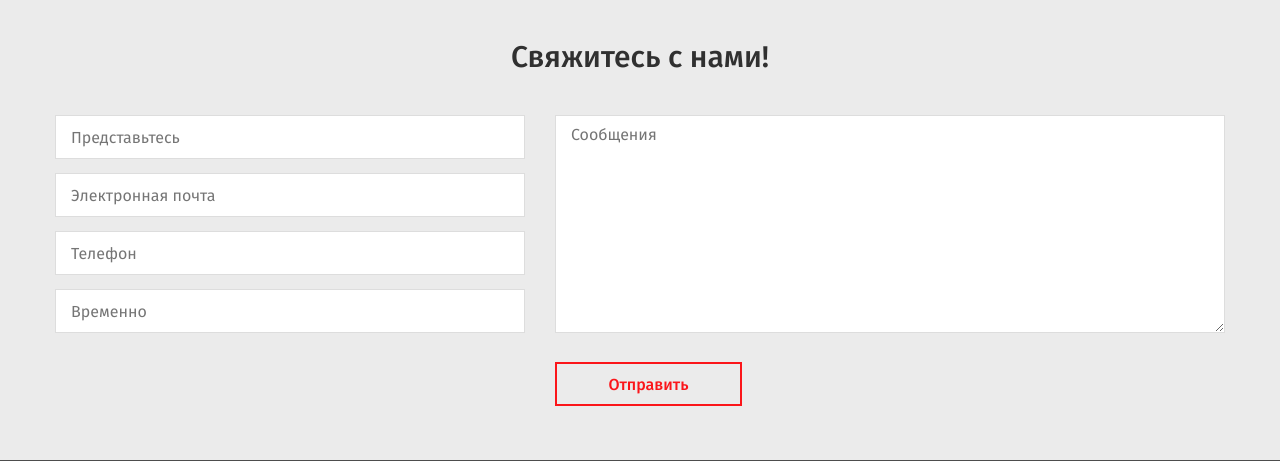
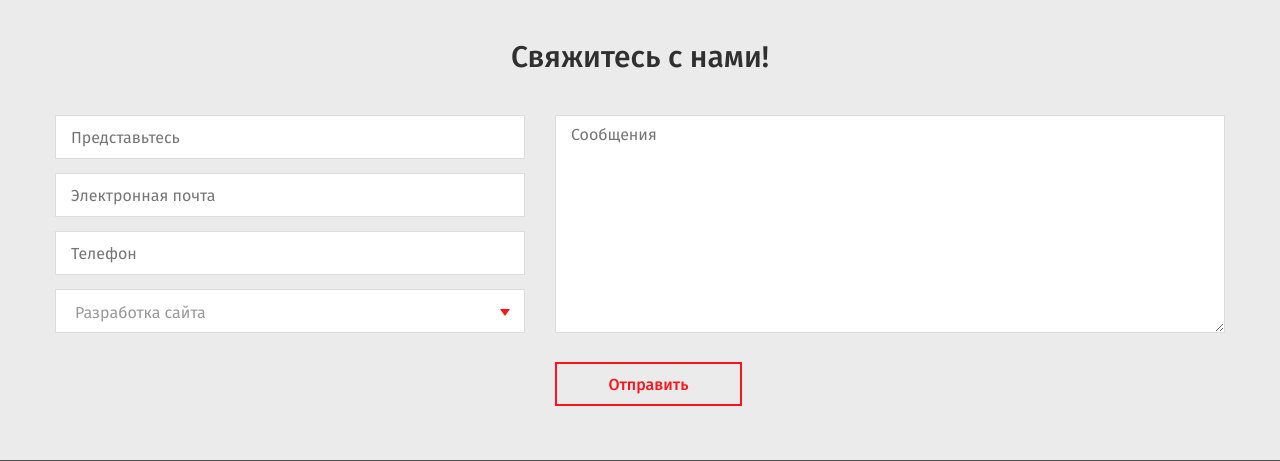
Before and after one commit to Ruala/portfolioAlex, a PHP site: page /contacts.html in a window 1280 px wide. Shown: the part 818-1279 px from the top of the page. Run offline with PHP 8.4, Linux system fonts and the light colour scheme; some libraries are stand-ins or nearby versions.

Commit message:
правки

```diff
--- a/contacts.html
+++ b/contacts.html
@@ -112,7 +112,15 @@
           <input type="text" name="name" placeholder="Представьтесь" required="">
           <input type="text" name="email" placeholder="Электронная почта" required="">
           <input type="text" name="phone" placeholder="Телефон" required="">
-          <input type="text" name="phone" placeholder="Временно" required="">
+
+          <label class="select__wrap">
+            <select>
+              <option>Разработка сайта</option>
+              <option>Разработка дизайн-макета</option>
+              <option>Оптимизация и продвижение</option>
+              <option>Техническая поддержка</option>
+            </select>
+          </label>
         </div>
 
         <div class="form__box">
--- a/css/_head.scss
+++ b/css/_head.scss
@@ -189,6 +189,58 @@ input {
 }
 textarea {
     padding: 10px 15px;
+}
+
+.select__wrap {
+    display: block;
+    position: relative;
+    z-index: 2;
+    width: 100%;
+    height: 44px;
+    overflow: hidden;
+    margin: 0;
+    color: #999;
+    background-color: #fff;
+    border: 1px solid #ddd;
+
+    &::after, &::before {
+        content: '';
+        display: block;
+        position: absolute;
+        z-index: 2;
+        pointer-events: none;
+    }
+    &::before {
+        top: 0;
+        right: 0;
+        width: 40px;
+        height: 44px;
+        background-color: #fff;
+    }
+    &::after {
+        top: 19px;
+        right: 14px;
+        background-color: $main_red;
+        border-left: 5px solid #fff;
+        border-right: 5px solid #fff;
+        border-top: 7px solid $main_red;
+    }
+
+    select {
+        width: 100%;
+        height: 44px;
+        padding: 0 45px 0 15px;
+        color: #999;
+        background: transparent;
+        border: 0;
+        outline: 0;
+        cursor: pointer;
+    }
+
+    option {
+        padding: 5px 45px 5px 15px;
+        background-color: #fff;
+    }
 }
 
 .form {
--- a/css/styles.css
+++ b/css/styles.css
@@ -158,6 +158,49 @@ input {
 
 textarea {
   padding: 10px 15px; }
+
+.select__wrap {
+  display: block;
+  position: relative;
+  z-index: 2;
+  width: 100%;
+  height: 44px;
+  overflow: hidden;
+  margin: 0;
+  color: #999;
+  background-color: #fff;
+  border: 1px solid #ddd; }
+  .select__wrap::after, .select__wrap::before {
+    content: '';
+    display: block;
+    position: absolute;
+    z-index: 2;
+    pointer-events: none; }
+  .select__wrap::before {
+    top: 0;
+    right: 0;
+    width: 40px;
+    height: 44px;
+    background-color: #fff; }
+  .select__wrap::after {
+    top: 19px;
+    right: 14px;
+    background-color: #fb151a;
+    border-left: 5px solid #fff;
+    border-right: 5px solid #fff;
+    border-top: 7px solid #fb151a; }
+  .select__wrap select {
+    width: 100%;
+    height: 44px;
+    padding: 0 45px 0 15px;
+    color: #999;
+    background: transparent;
+    border: 0;
+    outline: 0;
+    cursor: pointer; }
+  .select__wrap option {
+    padding: 5px 45px 5px 15px;
+    background-color: #fff; }
 
 .form input, .form textarea {
   color: #f9f9f9;
```
Also changed, not shown: css/critical.css (+43 -0 lines), 2 other files.
